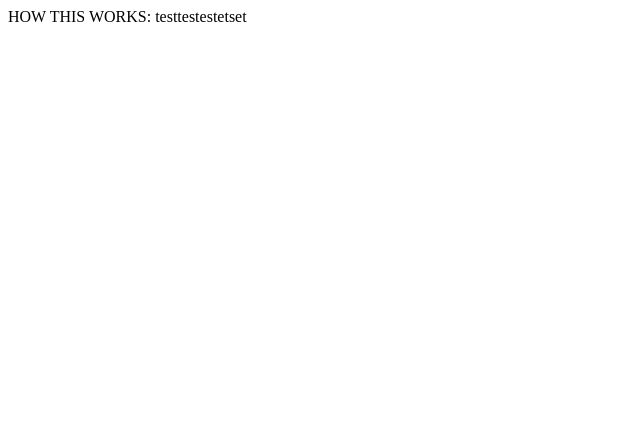
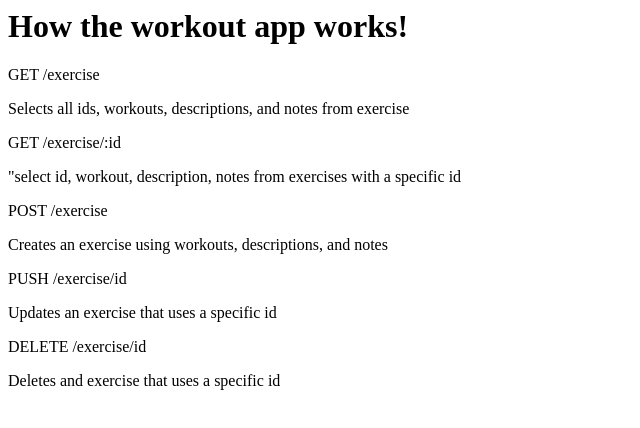
Before and after one commit to edward-vera/express-five, a website: page public/doc.html in a window 1280 px wide. Shown: the whole page, without its empty margins (0-640 px from the left). Drawn offline with Linux system fonts and the light colour scheme.

Commit message:
static doc added

```diff
--- a/public/doc.html
+++ b/public/doc.html
@@ -1,8 +1,19 @@
 <html>
     <body>
-        HOW THIS WORKS:
+        <h1>How the workout app works!</h1>
+
+
+        <p>GET /exercise</p>
+        <span>Selects all ids, workouts, descriptions, and notes from exercise</span>
+        <p>GET /exercise/:id</p>
+        <span>"select id, workout, description, notes from exercises with a specific id</span>
+        <p>POST /exercise</p>
+        <span>Creates an exercise using workouts, descriptions, and notes</span>
+        <p>PUSH /exercise/id</p>
+        <span>Updates an exercise that uses a specific id</span>
+        <p>DELETE /exercise/id</p>
+        <span>Deletes and exercise that uses a specific id</span>
     </body>
-    <body>testtestestetset</body>
 </html>
 
 
```
